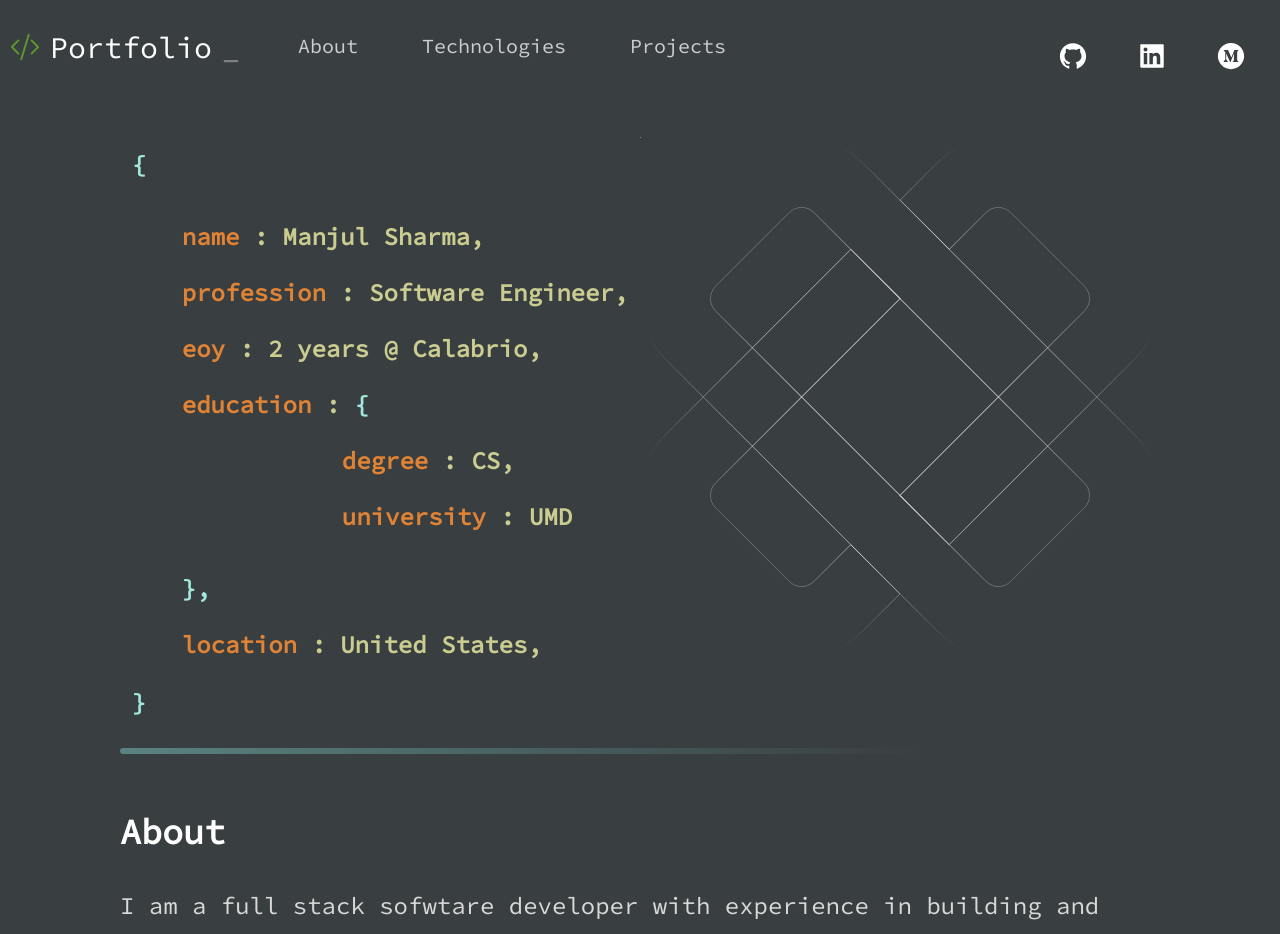
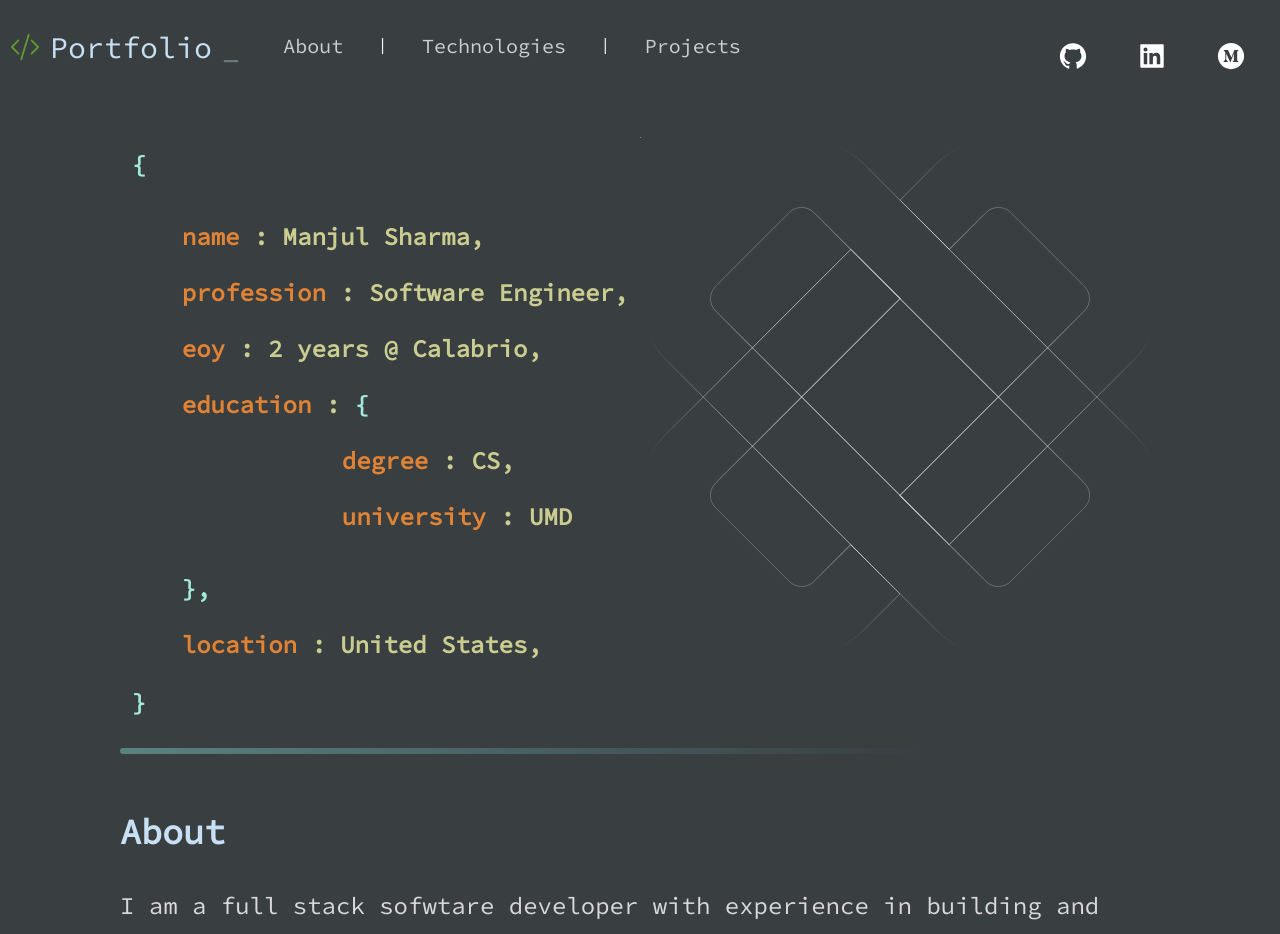
Before and after one commit to SharmaManjul/MyPortfolio, a Next.js app: page / in a window 1280 px wide. Shown: the top 934 px of the page. Built offline with nearby package versions, Linux system fonts and the light colour scheme.

Commit message:
Changing color scheme.

```diff
--- a/src/components/Header/Header.js
+++ b/src/components/Header/Header.js
@@ -11,22 +11,24 @@ const Header = () =>  (
       <Link href="/">
         <a style={{ display: "flex", alignItems: "center", color: "white", marginBottom: "20px"}}>
           <BsCodeSlash size="3rem" color='#60992D'/>
-          <Span>Portfolio</Span>
-          <BlinkingUnderscore>_</BlinkingUnderscore>
+          <Span style={{ color: "#C8E0F4" }}>Portfolio</Span>
+          <BlinkingUnderscore style={{ color: "#C8E0F4" }}>_</BlinkingUnderscore>
         </a>
       </Link>
     </Div1>
     <Div2>
-    <li>
+      <li>
         <Link href="#about">
           <NavLink>About</NavLink>
         </Link>
       </li>
+      <text style={{paddingTop: "15px"}}>|</text>
       <li>
         <Link href="#tech">
           <NavLink>Technologies</NavLink>
         </Link>
       </li>
+      <text style={{paddingTop: "15px"}}>|</text>
       <li>
         <Link href="#projects">
           <NavLink>Projects</NavLink>
--- a/src/styles/GlobalComponents/index.js
+++ b/src/styles/GlobalComponents/index.js
@@ -30,7 +30,7 @@ export const SectionTitle = styled.h2`
   line-height: ${(props) => props.main ? '72px' : '56px'};
   width: max-content;
   max-width: 100%;
-  background: white;
+  background: #C8E0F4;
   -webkit-background-clip: text;
   -webkit-text-fill-color: transparent;
   margin-bottom: 16px;
```
